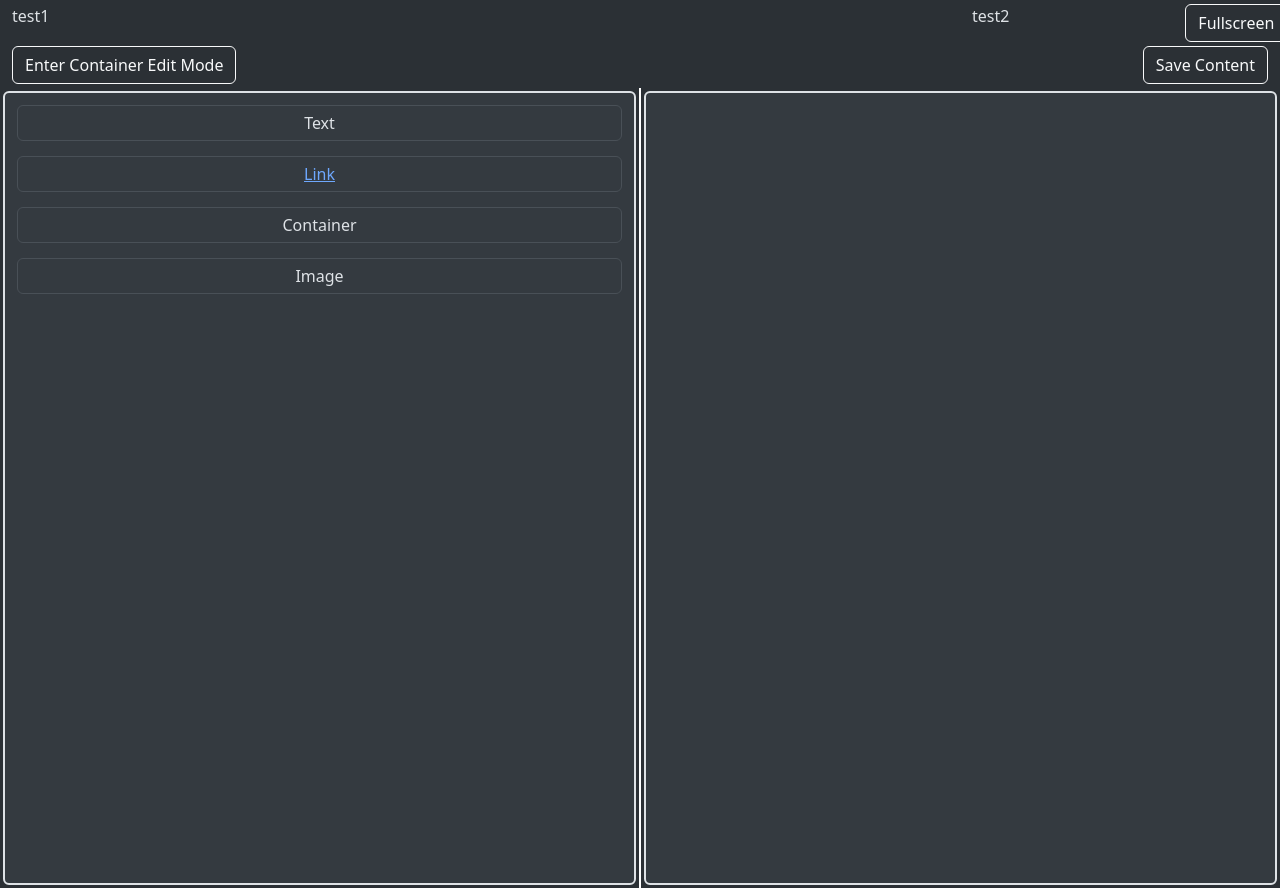
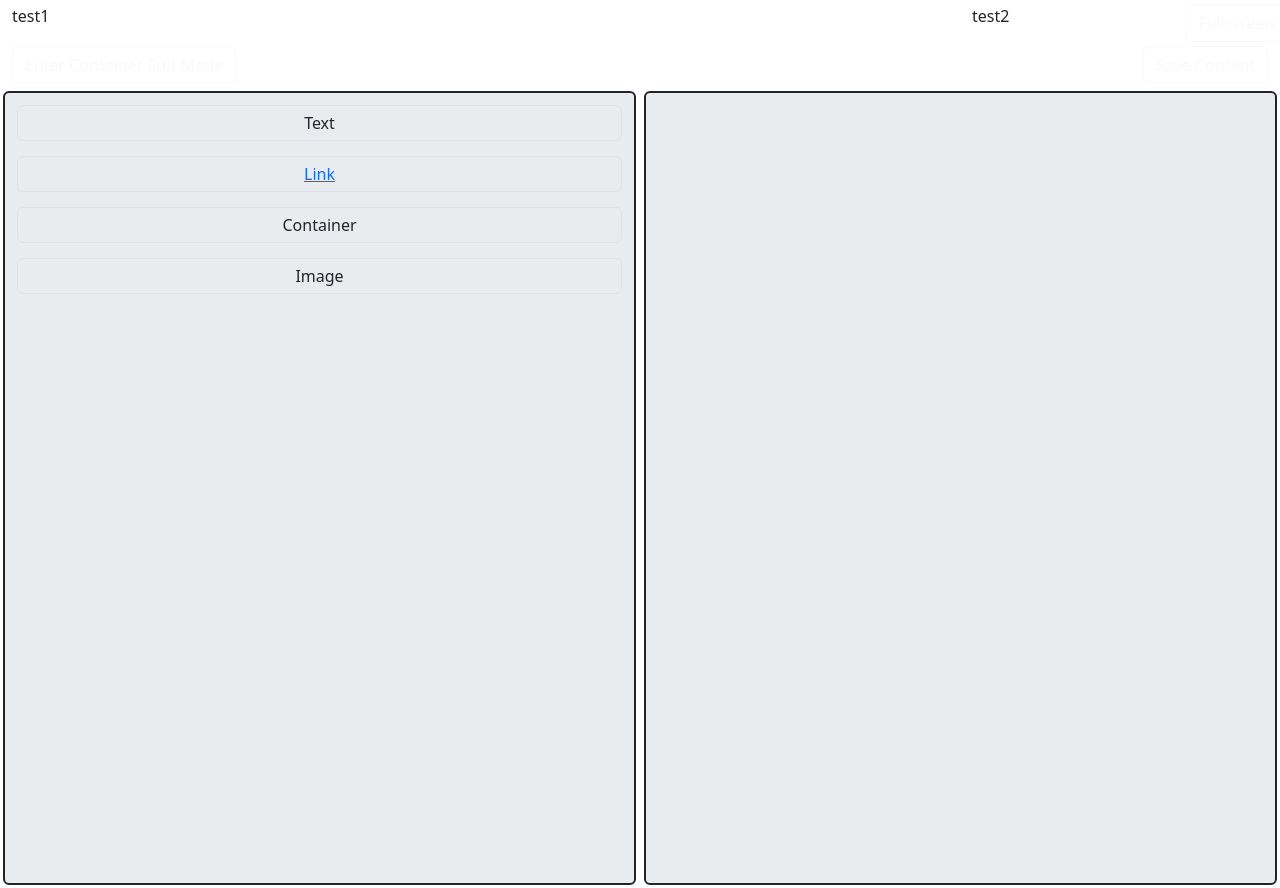
Before and after one commit to Werzu25/MusikbezirkSilz, a PHP site: page /scene-builder.php in a window 1280 px wide. Run offline with PHP 8.4, Linux system fonts and the light colour scheme; the visitor is signed in with stand-in values (Sample User, id 1); data that the repository does not hold is empty; some libraries are stand-ins or nearby versions.

Commit message:
white mode

```diff
--- a/src/scene-builder.php
+++ b/src/scene-builder.php
@@ -21,7 +21,6 @@ if (!isset($_SESSION['logedIn']) || $_SESSION['logedIn'] !== true) {
     <script src="../node_modules/bootstrap/dist/js/bootstrap.bundle.min.js"></script>
     <link href="../node_modules/@mdi/font/css/materialdesignicons.min.css" rel="stylesheet" />
 </head>
-<body data-bs-theme="dark" class="bg-body-tertiary">
 
 <div class="modal fade" id="containerInsert" tabindex="-1" aria-labelledby="containerInsertLabel" aria-hidden="true">
   <div class="modal-dialog">
```
